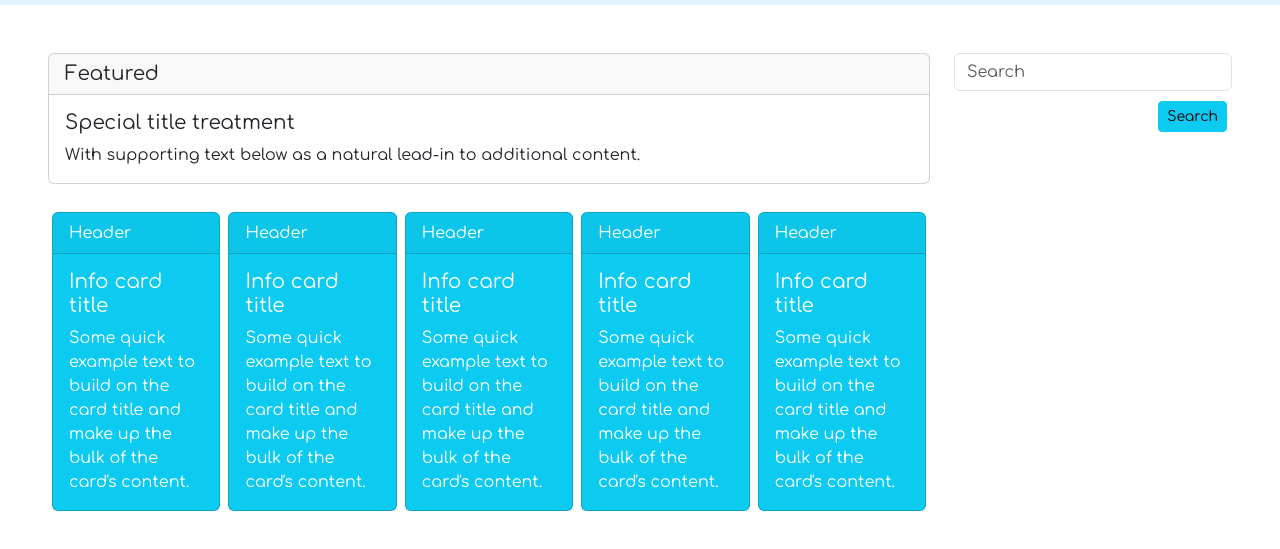
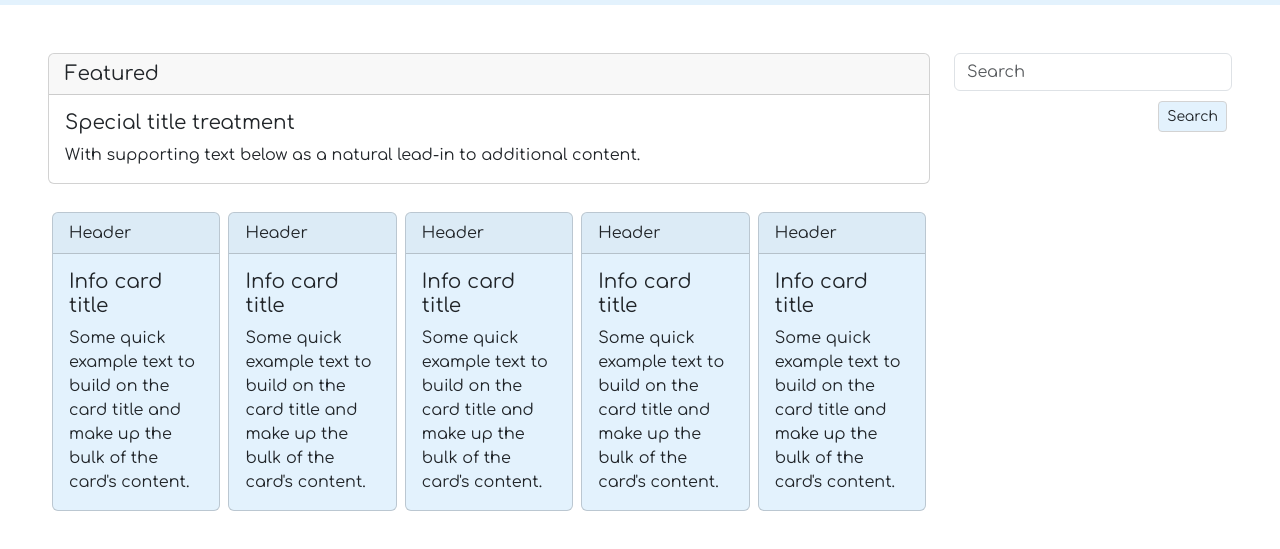
Before and after one commit to eviehoang/weather-dashboard, a plain HTML site: page index.html in a window 1280 px wide. Shown: the part 83-632 px from the top of the page. Drawn offline with nearby package versions, Linux system fonts and the light colour scheme.

Commit message:
Added new colorways for legibility, updated button and font.

```diff
--- a/assets/css/style.css
+++ b/assets/css/style.css
@@ -1,4 +1,4 @@
-*{
+* {
     font-family: 'Comfortaa', sans-serif;
 }
 
@@ -8,7 +8,7 @@
     margin: 0;
 }
 
-#umbrella h2{
+#umbrella h2 {
     font-weight: 700;
 }
 
@@ -16,5 +16,7 @@
     float: right;
     margin: 5px;
     margin-top: 10px;
+    background-color: #e3f2fd;
+    border: 1px solid lightgray;
 
 }
--- a/index.html
+++ b/index.html
@@ -42,7 +42,7 @@
                     <!-- Weather Cards for next 5 days -->
                     <article class="d-inline-flex">
 
-                        <div class="card text-white bg-info mb-3 m-1" style="max-width: 18rem;">
+                        <div class="card mb-3 m-1" style="max-width: 18rem; background-color: #e3f2fd;">
                             <div class="card-header">Header</div>
                             <div class="card-body">
                                 <h5 class="card-title">Info card title</h5>
@@ -52,7 +52,7 @@
                             </div>
                         </div>
 
-                        <div class="card text-white bg-info mb-3 m-1" style="max-width: 18rem;">
+                        <div class="card mb-3 m-1" style="max-width: 18rem; background-color: #e3f2fd;">
                             <div class="card-header">Header</div>
                             <div class="card-body">
                                 <h5 class="card-title">Info card title</h5>
@@ -62,7 +62,7 @@
                             </div>
                         </div>
 
-                        <div class="card text-white bg-info mb-3 m-1" style="max-width: 18rem;">
+                        <div class="card mb-3 m-1" style="max-width: 18rem; background-color: #e3f2fd;">
                             <div class="card-header">Header</div>
                             <div class="card-body">
                                 <h5 class="card-title">Info card title</h5>
@@ -72,7 +72,7 @@
                             </div>
                         </div>
 
-                        <div class="card text-white bg-info mb-3 m-1" style="max-width: 18rem;">
+                        <div class="card mb-3 m-1" style="max-width: 18rem; background-color: #e3f2fd;">
                             <div class="card-header">Header</div>
                             <div class="card-body">
                                 <h5 class="card-title">Info card title</h5>
@@ -82,7 +82,7 @@
                             </div>
                         </div>
 
-                        <div class="card text-white bg-info mb-3 m-1" style="max-width: 18rem;">
+                        <div class="card mb-3 m-1" style="max-width: 18rem; background-color: #e3f2fd;">
                             <div class="card-header">Header</div>
                             <div class="card-body">
                                 <h5 class="card-title">Info card title</h5>
@@ -97,7 +97,7 @@
                 <div class="col-3">
                     <form class="form">
                         <input class="form-control mr-sm-2" type="search" placeholder="Search" aria-label="Search">
-                        <button class="btn btn-info btn-sm" type="submit" id="searchbutton">Search</button>
+                        <button class="btn btn-sm" type="submit" id="searchbutton">Search</button>
                     </form>
                 </div>
             </div>
```
